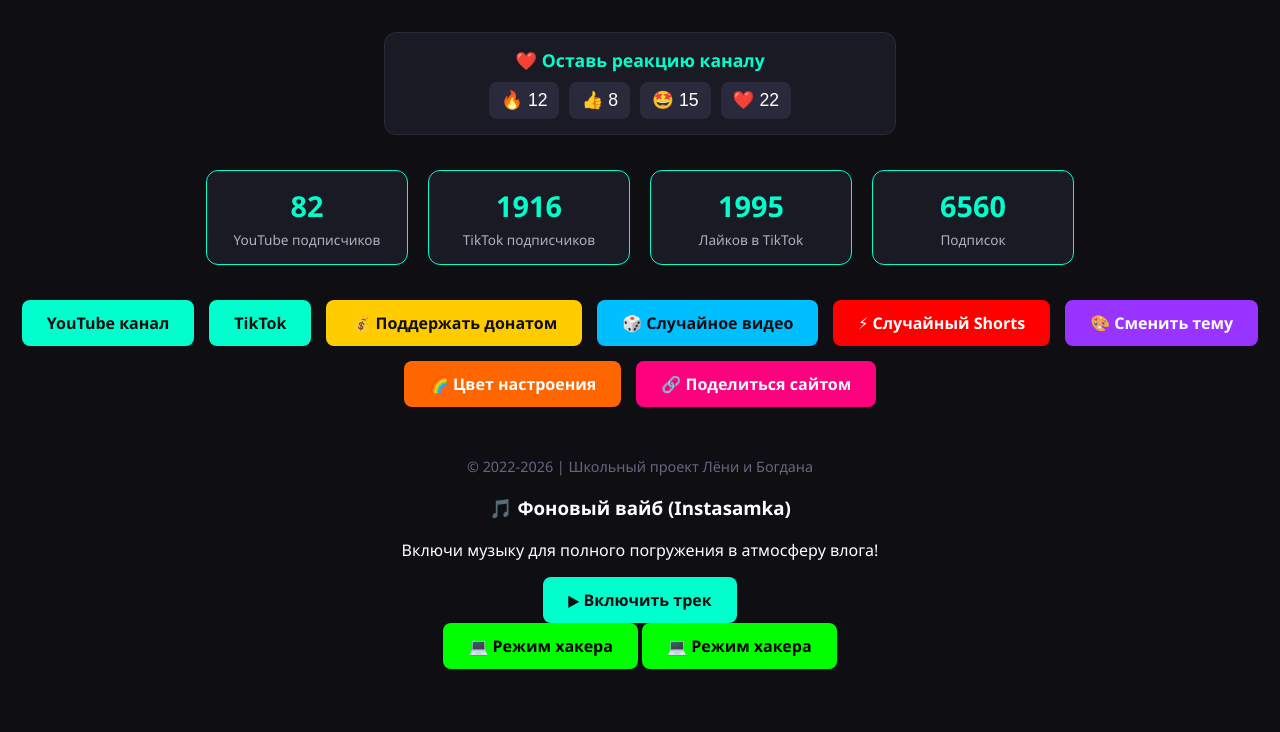
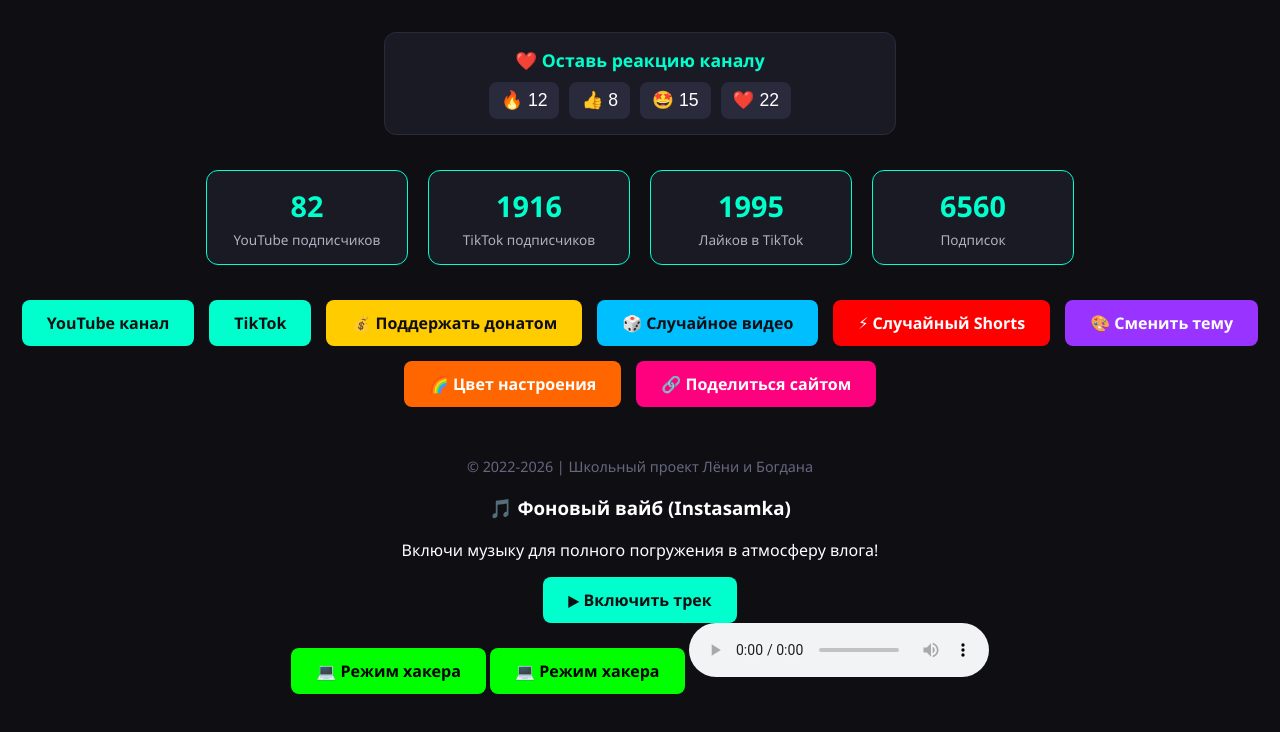
Before and after one commit to ritkanumber1-sketch/lenya-blos, a plain HTML site: page docs/index.html in a window 1280 px wide. Shown: the part 2329-3061 px from the top of the page. Before the commit the page ends 3038 px from the top, so only its background shows below. Drawn offline with Linux system fonts and the light colour scheme.

Commit message:
Add files via upload

```diff
--- a/docs/index.html
+++ b/docs/index.html
@@ -957,3 +957,7 @@
         </div>
     </div><button class="interactive-btn" onclick="toggleMatrixMode()" style="background: #00ff00 !important; color: #000 !important;">💻 Режим хакера</button>
 	<button class="interactive-btn" onclick="toggleMatrixMode()" style="background: #00ff00 !important; color: #000 !important;">💻 Режим хакера</button>
+<audio controls>
+    <source src="zadedengi.mp3" type="audio/mpeg">
+    Your browser does not support the audio element.
+</audio></body>
```
Also changed, not shown: 1 other file.
